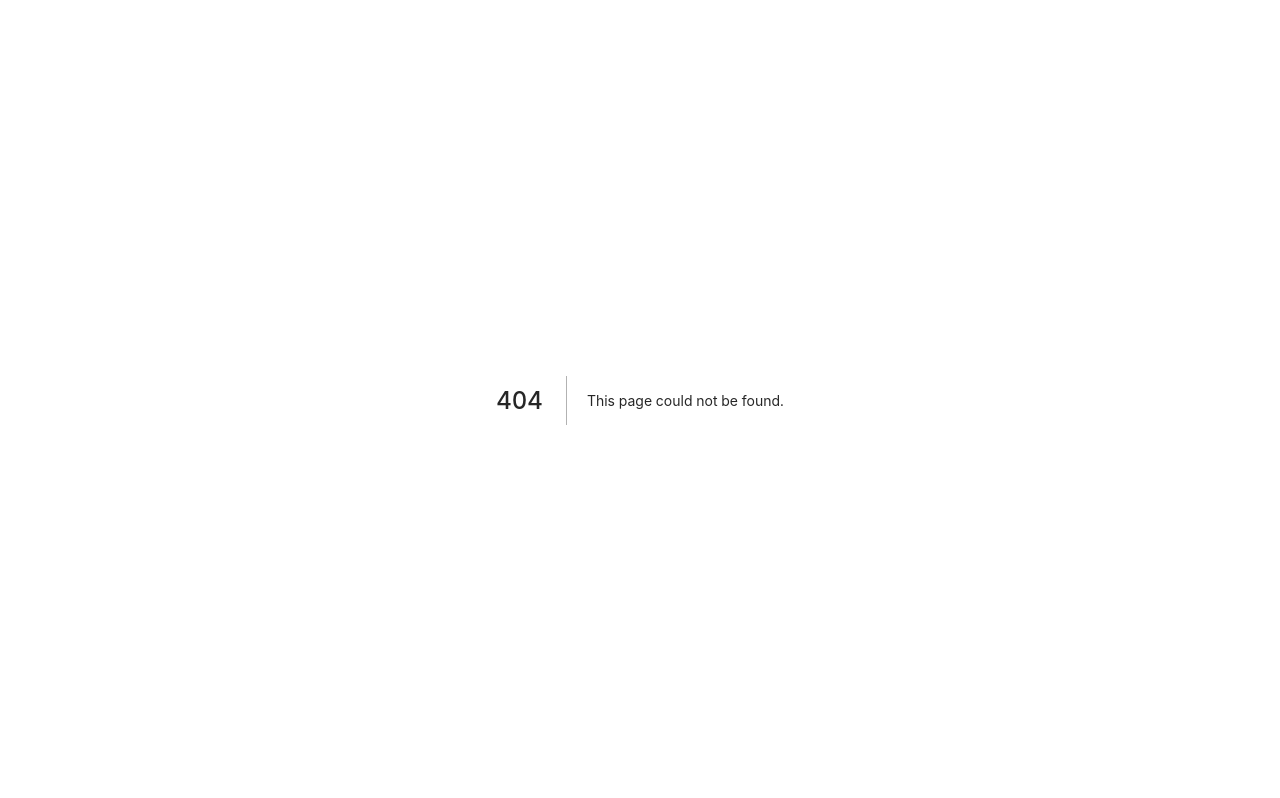
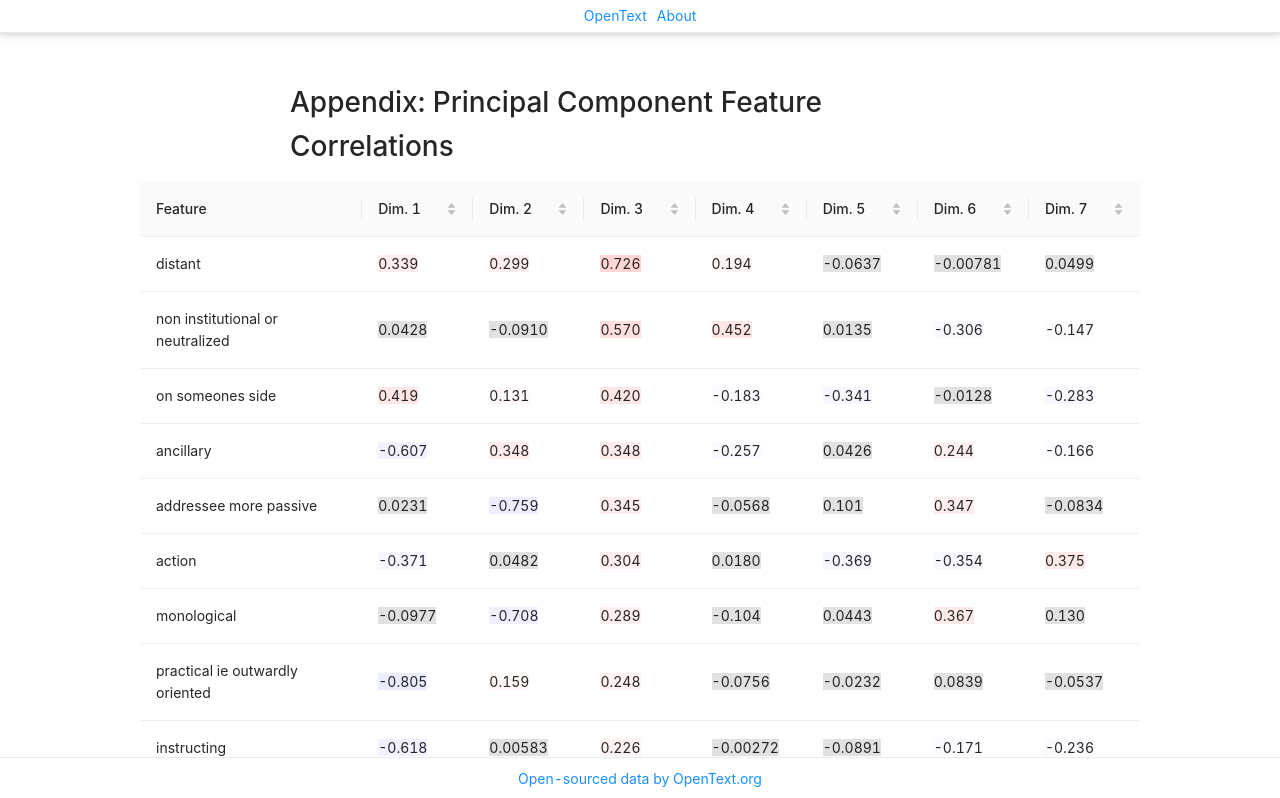
Before and after one commit to ryderwishart/gospels-genre-data, a Next.js app: page /appendix/principal-component-features in a window 1280 px wide. Before the commit this address had no page. Shown: the top 798 px of the page. Built offline with nearby package versions, Linux system fonts and the light colour scheme.

Commit message:
feat(principal-component-features): adds frontend table and navigation for viewing feature correlations

```diff
--- /dev/null
+++ b/pages/appendix/principal-component-features.tsx
@@ -0,0 +1,205 @@
+import {
+  constants,
+  server,
+  SignificantDimensionThresholdValue,
+} from '../../config';
+import { Button, Table, Tooltip } from 'antd';
+import Layout from '../../components/Layout';
+import { VerticalAlignTopOutlined } from '@ant-design/icons';
+import { useEffect, useState } from 'react';
+
+const PrincipalComponentsTable = (props) => {
+  const [scrollToTopButtonIsVisible, setScrollToTopButtonIsVisible] = useState(
+    null,
+  );
+
+  console.log({ props });
+  const maxValue = 4.54;
+  const minValue = -10.98;
+
+  // SCROLL TO TOP BUTTON
+  const handleScroll = (): void => {
+    if (window.scrollY > 100) {
+      setScrollToTopButtonIsVisible(true);
+    } else {
+      setScrollToTopButtonIsVisible(false);
+    }
+  };
+  useEffect(() => {
+    window.addEventListener('scroll', handleScroll);
+    return () => window.removeEventListener('scroll', handleScroll);
+  });
+
+  function heatMapColorforValue(value) {
+    if (
+      value < SignificantDimensionThresholdValue &&
+      value > -SignificantDimensionThresholdValue
+    ) {
+      return constants.color.lightGrey;
+    }
+    if (value > 0) {
+      const valuePercent = value / maxValue;
+      const valueOn255Scale = (255 - valuePercent * 255).toFixed(0);
+      return `rgb(255,${valueOn255Scale},${valueOn255Scale})`;
+    } else {
+      const valuePercent = (value * -1) / (minValue * -1);
+      const valueOn255Scale = (255 - valuePercent * 255).toFixed(0);
+      return `rgb(${valueOn255Scale},${valueOn255Scale},255)`;
+    }
+  }
+  console.log({ props });
+
+  return (
+    <Layout pageTitle="Appendix: Principal Component Feature Correlations">
+      <Table
+        style={{ maxWidth: '95vw' }}
+        dataSource={props.response}
+        pagination={{
+          pageSize: 300,
+          showSizeChanger: false,
+          showQuickJumper: false,
+          hideOnSinglePage: true,
+        }}
+        scroll={{ x: 1000 }}
+        columns={[
+          {
+            title: 'Feature',
+            key: 'feature',
+            dataIndex: 'feature',
+            fixed: 'left',
+            width: 200,
+            defaultSortOrder: 'ascend',
+          },
+          {
+            title: 'Dim. 1',
+            key: 'dim_1',
+            dataIndex: 'dim_1',
+            width: 100,
+            sorter: (a, b) => a.dim_1 - b.dim_1,
+            render: (cellContent) => (
+              <span
+                style={{ backgroundColor: heatMapColorforValue(cellContent) }}
+              >
+                {cellContent.toPrecision(3)}
+              </span>
+            ),
+          },
+          {
+            title: 'Dim. 2',
+            key: 'dim_2',
+            dataIndex: 'dim_2',
+            width: 100,
+            sorter: (a, b) => a.dim_2 - b.dim_2,
+            render: (cellContent) => (
+              <span
+                style={{ backgroundColor: heatMapColorforValue(cellContent) }}
+              >
+                {cellContent.toPrecision(3)}
+              </span>
+            ),
+          },
+          {
+            title: 'Dim. 3',
+            key: 'dim_3',
+            dataIndex: 'dim_3',
+            width: 100,
+            sorter: (a, b) => a.dim_3 - b.dim_3,
+            render: (cellContent) => (
+              <span
+                style={{ backgroundColor: heatMapColorforValue(cellContent) }}
+              >
+                {cellContent.toPrecision(3)}
+              </span>
+            ),
+          },
+          {
+            title: 'Dim. 4',
+            key: 'dim_4',
+            dataIndex: 'dim_4',
+            width: 100,
+            sorter: (a, b) => a.dim_4 - b.dim_4,
+            render: (cellContent) => (
+              <span
+                style={{ backgroundColor: heatMapColorforValue(cellContent) }}
+              >
+                {cellContent.toPrecision(3)}
+              </span>
+            ),
+          },
+          {
+            title: 'Dim. 5',
+            key: 'dim_5',
+            dataIndex: 'dim_5',
+            width: 100,
+            sorter: (a, b) => a.dim_5 - b.dim_5,
+            render: (cellContent) => (
+              <span
+                style={{ backgroundColor: heatMapColorforValue(cellContent) }}
+              >
+                {cellContent.toPrecision(3)}
+              </span>
+            ),
+          },
+          {
+            title: 'Dim. 6',
+            key: 'dim_6',
+            dataIndex: 'dim_6',
+            width: 100,
+            sorter: (a, b) => a.dim_6 - b.dim_6,
+            render: (cellContent) => (
+              <span
+                style={{ backgroundColor: heatMapColorforValue(cellContent) }}
+              >
+                {cellContent.toPrecision(3)}
+              </span>
+            ),
+          },
+          {
+            title: 'Dim. 7',
+            key: 'dim_7',
+            dataIndex: 'dim_7',
+            width: 100,
+            sorter: (a, b) => a.dim_7 - b.dim_7,
+            render: (cellContent) => (
+              <span
+                style={{ backgroundColor: heatMapColorforValue(cellContent) }}
+              >
+                {cellContent.toPrecision(3)}
+              </span>
+            ),
+          },
+        ]}
+      />
+      <Tooltip title="Scroll to top" placement="top">
+        <Button
+          style={{
+            display: scrollToTopButtonIsVisible ? 'block' : 'none',
+            position: 'fixed',
+            bottom: 50,
+            zIndex: 100,
+            // width: 'max-content',
+          }}
+          icon={<VerticalAlignTopOutlined />}
+          onClick={() => {
+            (document && (document.body.scrollTop = 0)) ||
+              (document && (document.documentElement.scrollTop = 0));
+          }}
+        ></Button>
+      </Tooltip>
+    </Layout>
+  );
+};
+
+export default PrincipalComponentsTable;
+
+export async function getStaticProps(context) {
+  const response = await (
+    await fetch(`${server}/api/data-tables/principal-component-features`)
+  ).json();
+
+  return {
+    props: {
+      response: response,
+    },
+  };
+}
```
Also changed, not shown: pages/appendix/index.tsx (+6 -1 lines).
